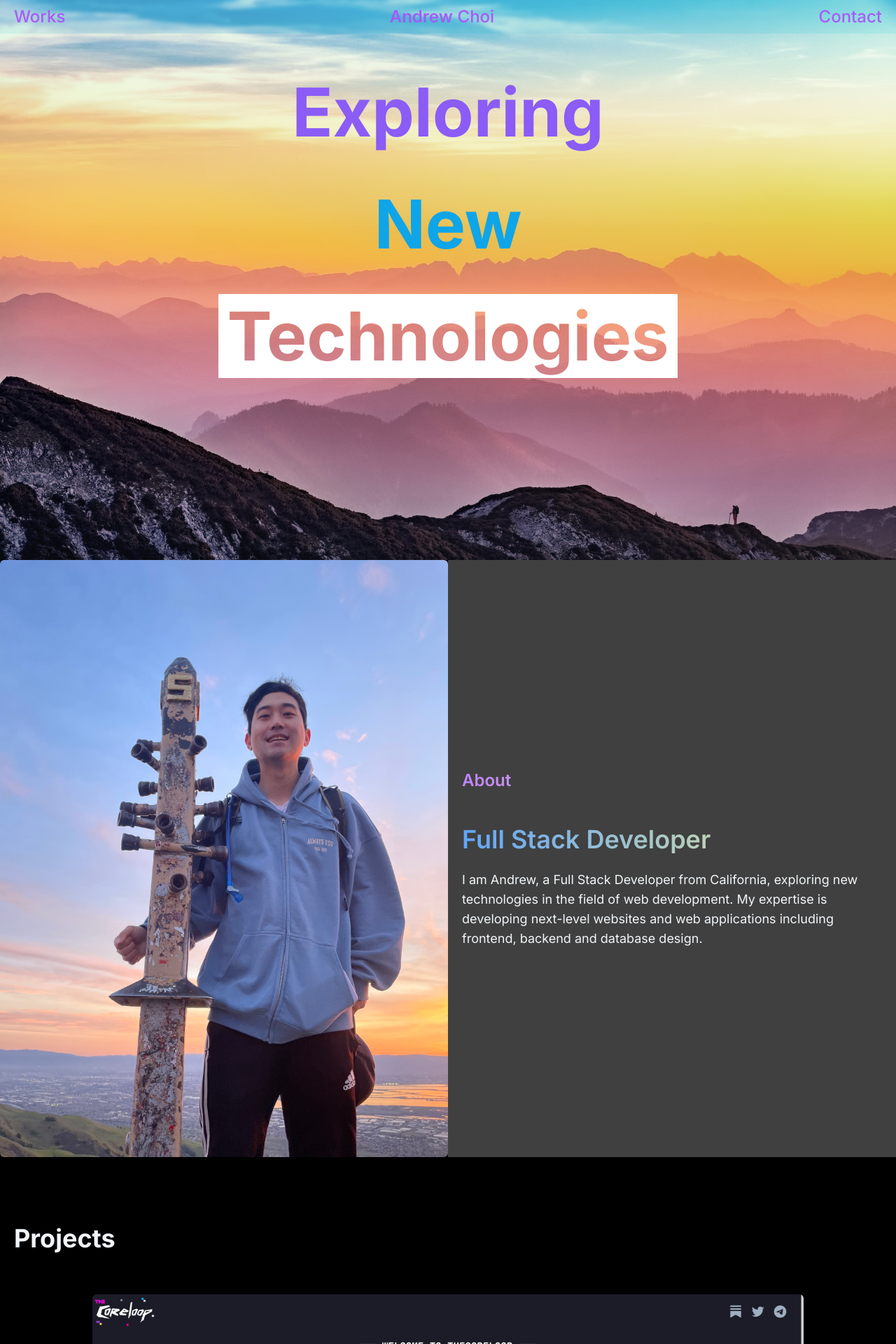
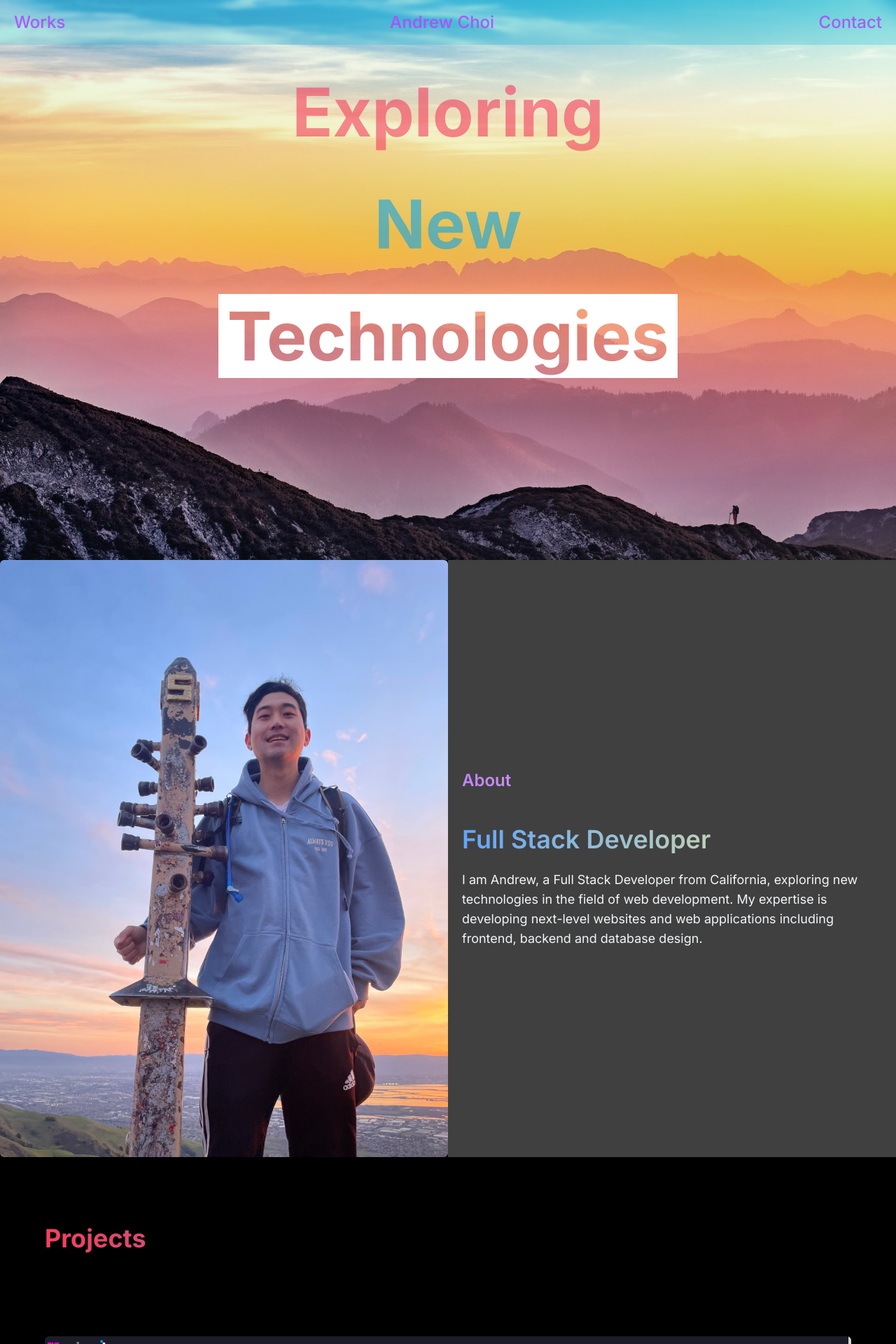
Before and after one commit to DongChoi/DongChoi.github.io, a Next.js app: page / in a window 1280 px wide. Shown: the top 1920 px of the page at 70% size. Built offline with nearby package versions, Linux system fonts and the light colour scheme.

Commit message:
more styling changes and adds max width and height for bigger screen views

```diff
--- a/src/components/LandingMessage.tsx
+++ b/src/components/LandingMessage.tsx
@@ -15,8 +15,8 @@ const LandingMessage = () => {
           objectFit="cover"
         />
         <div className="absolute font-bold text-4xl lg:inset-y-28  text-center lg:text-8xl">
-          <p className="mb-10 text-violet-500 px-5 pb-3">Exploring</p>
-          <p className="mb-10 text-sky-500 px-5 py-3">New</p>
+          <p className="mb-10 text-rose-500 opacity-60 px-5 pb-3">Exploring</p>
+          <p className="mb-10 text-sky-500 opacity-60 px-5 py-3">New</p>
           <p className="bg-white  p-3 font-bold text-black mix-blend-screen ">
             Technologies
           </p>
--- a/src/components/Nav.tsx
+++ b/src/components/Nav.tsx
@@ -5,7 +5,7 @@ import ScrollLink from "./ScrollLink";
 const Nav = () => {
   return (
     <div
-      className="w-screen z-10 flex justify-between py-2 bg-cyan-500/10
+      className="w-screen z-10 lg:py-4 flex justify-between py-2 bg-cyan-500/25
        backdrop-blur-[2px] fixed text-lg md:text-2xl text-purple-500"
     >
       <div className="relative font-medium  opacity-95 ml-5 bg-opacity-95">
--- a/src/components/Projects.tsx
+++ b/src/components/Projects.tsx
@@ -47,7 +47,7 @@ const projects: Record<string, Project> = {
   },
   imageTimecapsule: {
     description:
-      "Heart broken? Can't stop looking at pictures of you two together? Can't bear to delete them? We'll hold onto them for you until you are ready!",
+      "Heart broken? Can't stop looking at pictures of the two of you together? Can't bear to delete them? We'll hold onto them for you until you are ready!",
     imagePath: "/projects/pic03.png",
     title: "Image Time Capsule",
     github: "https://github.com/DongChoi/image-time-capsule-react",
@@ -146,7 +146,7 @@ function Projects() {
         <div
           key={idx}
           className={`my-5 lg:my-10
-          relative flex lg:m-28 `}
+          relative flex lg:m-16 `}
           onMouseEnter={() => handleMouseOver(projectName)}
           onMouseLeave={handleMouseOut}
         >
@@ -160,8 +160,13 @@ function Projects() {
   const projectsJSX = populateProjects();
 
   return (
-    <div id="projects-section" className="lg:px-5 pb-10 flex flex-col">
-      <span className="mt-4 pb-5 pt-20 font-bold text-4xl">Projects</span>
+    <div id="projects-section" className="pb-10 flex flex-col">
+      <span
+        className="mt-4 pb-20 pt-20 text-center lg:text-left lg:mx-16 font-bold text-4xl
+      bg-clip-text text-transparent bg-gradient-to-r from-rose-500 to-sky-500"
+      >
+        Projects
+      </span>
       {projectsJSX}
     </div>
   );
```
